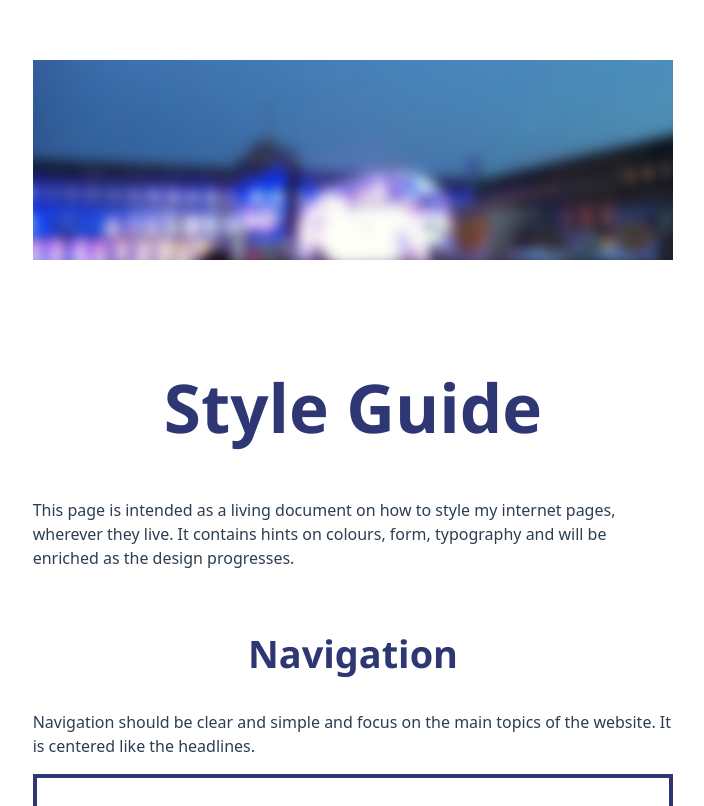
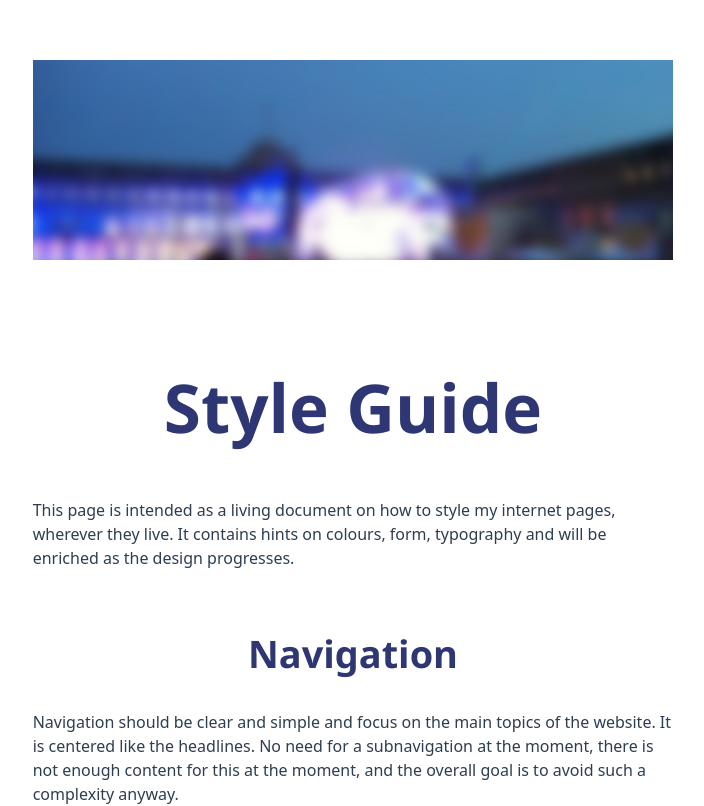
Before and after one commit to rodet/styleguide, a Vue app: page / in a window 1280 px wide. Shown: the top 806 px of the page, without its empty margins (287-991 px from the left). Built offline with nearby package versions, Linux system fonts and the light colour scheme.

Commit message:
Fix navigation links styling and description

```diff
--- a/src/assets/styles/utils.css
+++ b/src/assets/styles/utils.css
@@ -2,7 +2,7 @@
   color: #2c3e50;
 }
 
-a,
+a:link,
 a:active,
 a:hover,
 a:visited {
--- a/src/components/Navigation.vue
+++ b/src/components/Navigation.vue
@@ -3,7 +3,9 @@
     <h2>Navigation</h2>
     <p>
       Navigation should be clear and simple and focus on the main topics of the
-      website. It is centered like the headlines.
+      website. It is centered like the headlines. No need for a subnavigation at
+      the moment, there is not enough content for this at the moment, and the
+      overall goal is to avoid such a complexity anyway.
     </p>
     <div class="navigation bordered">
       <ul class="navigation__list">
@@ -48,18 +50,9 @@ export default {
 }
 
 .navigation__link {
-  text-decoration: none;
+  text-transform: uppercase;
   color: #2e3673;
-  text-transform: uppercase;
   font-size: 1.2rem;
   font-weight: 600;
-  transition: 0.3s;
-}
-
-.navigation__link:hover,
-.navigation__link:focus,
-.navigation__link:active {
-  text-decoration: underline;
-  color: #6b3ee0;
 }
 </style>
```
